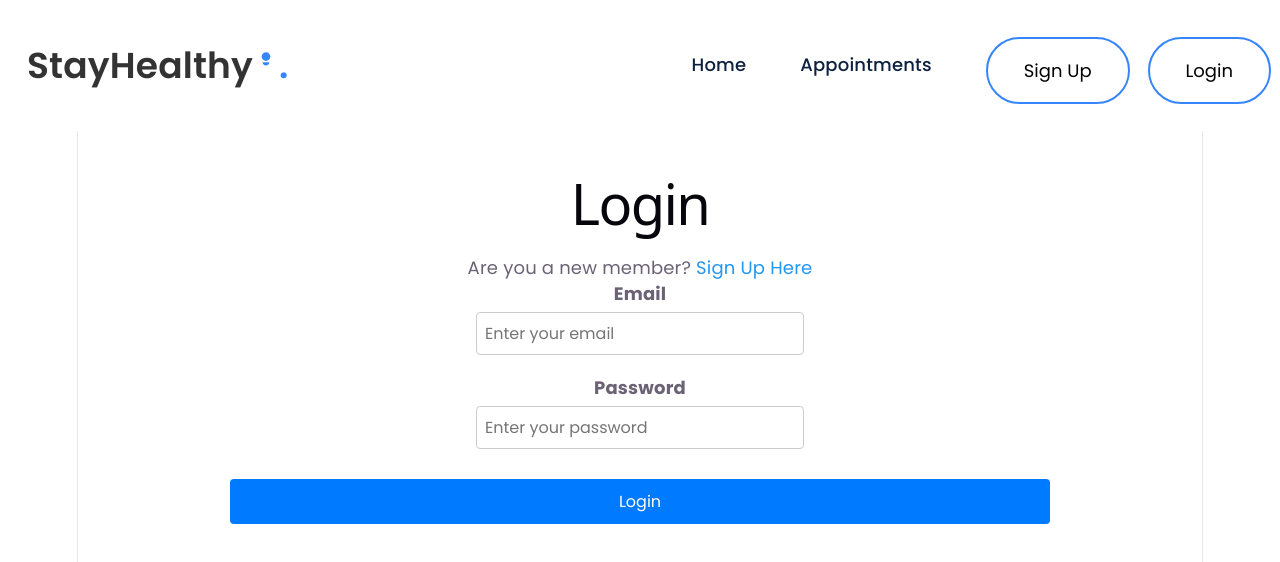
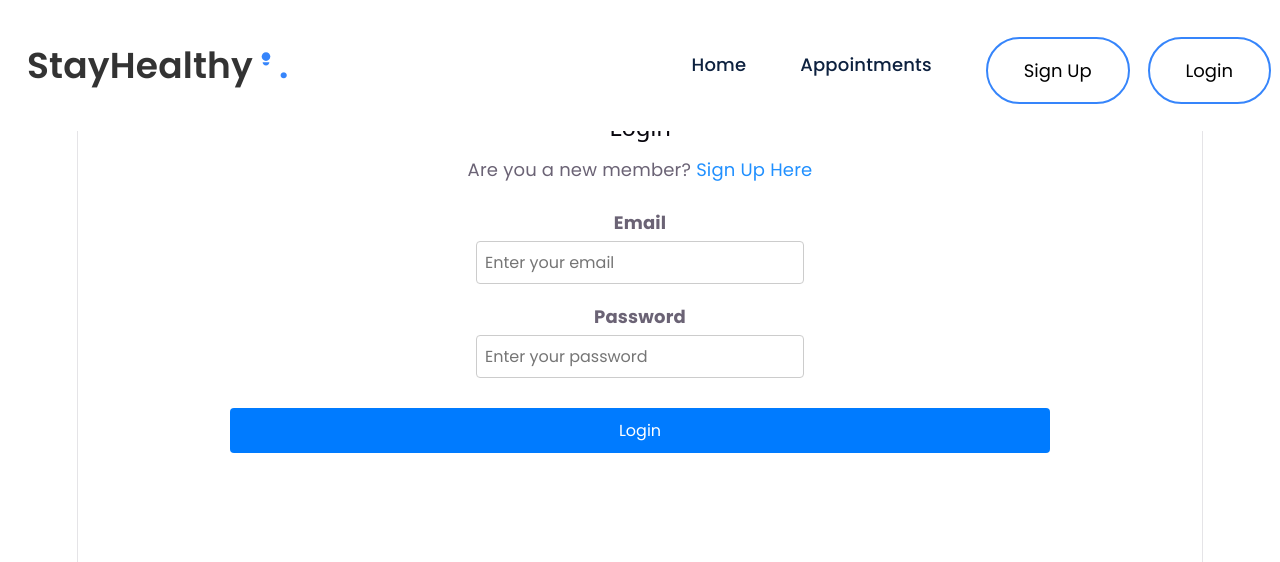
Before and after one commit to gafs-codex/med_appt, a React (Vite) app: page /login in a window 1280 px wide. Shown: the top 562 px of the page. Built offline with nearby package versions, Linux system fonts and the light colour scheme; no server answers.

Commit message:
feat: complete login component functionality and plug in password form element

```diff
--- a/src/components/Login/Login.jsx
+++ b/src/components/Login/Login.jsx
@@ -1,66 +1,122 @@
-import React, { useState } from 'react';
-import './Login.css';
+// Following code has been commented with appropriate comments for your reference.
+import React, { useState, useEffect } from 'react';
+// Apply CSS according to your design theme or the CSS provided in week 2 lab 2
+import { Link, useNavigate } from 'react-router-dom';
+import { API_URL } from '../../config';
 
-function Login() {
-    const [formData, setFormData] = useState({
-        email: '',
-        password: ''
+const Login = () => {
+
+  // State variables for email and password
+  const [password, setPassword] = useState("");
+  const [email, setEmail] = useState('');
+
+  // Get navigation function from react-router-dom
+  const navigate = useNavigate();
+
+  // Check if user is already authenticated, then redirect to home page
+  useEffect(() => {
+    if (sessionStorage.getItem("auth-token")) {
+      navigate("/");
+    }
+  }, [navigate]);
+
+  // Function to handle login form submission
+  const login = async (e) => {
+    e.preventDefault();
+    // Send a POST request to the login API endpoint
+    const res = await fetch(`${API_URL}/api/auth/login`, {
+      method: "POST",
+      headers: {
+        "Content-Type": "application/json",
+      },
+      body: JSON.stringify({
+        email: email,
+        password: password,
+      }),
     });
-    const [errors, setErrors] = useState({});
 
-    const handleChange = (e) => {
-        setFormData({ ...formData, [e.target.name]: e.target.value });
-    };
+    // Parse the response JSON
+    const json = await res.json();
+    if (json.authtoken) {
+      // If authentication token is received, store it in session storage
+      sessionStorage.setItem('auth-token', json.authtoken);
+      sessionStorage.setItem('email', email);
 
-    const validateForm = () => {
-        let formErrors = {};
-        const emailRegex = /^[^\s@]+@[^\s@]+\.[^\s@]+$/;
-
-        if (!formData.email) {
-            formErrors.email = "Email is required";
-        } else if (!emailRegex.test(formData.email)) {
-            formErrors.email = "Invalid email format";
+      // Redirect to home page and reload the window
+      navigate('/');
+      window.location.reload();
+    } else {
+      // Handle errors if authentication fails
+      if (json.errors) {
+        for (const error of json.errors) {
+          alert(error.msg);
         }
-
-        if (!formData.password) {
-            formErrors.password = "Password is required";
+      } else {
+        alert(json.error);
       }
-
-        setErrors(formErrors);
-        return Object.keys(formErrors).length === 0;
-    };
-
-    const handleSubmit = (e) => {
-        e.preventDefault();
-        if (validateForm()) {
-            console.log("Login Form Submitted Successfully", formData);
-            // Authentication endpoint connection goes here
     }
   };
 
   return (
-        <div className="container">
+    <div>
+      <div className="container" style={{ marginTop: '5%' }}>
         <div className="login-grid">
           <div className="login-text">
-                    <h1>Login</h1>
-                    <p>Are you a new member? <a href="/signup" style={{ color: '#2196f3' }}> Sign Up Here</a></p>
+            <h2>Login</h2>
           </div>
-                <form onSubmit={handleSubmit} className="login-form">
+          <div className="login-text">
+            Are you a new member?
+            <span>
+              <Link to="/signup" style={{ color: '#2190FF', marginLeft: '5px' }}>
+                Sign Up Here
+              </Link>
+            </span>
+          </div>
+          <br />
+          <div className="login-form">
+            <form onSubmit={login}>
               <div className="form-group">
                 <label htmlFor="email">Email</label>
-                        <input type="email" name="email" id="email" value={formData.email} onChange={handleChange} className="form-control" placeholder="Enter your email" />
-                        {errors.email && <span className="error-text">{errors.email}</span>}
+                <input
+                  value={email}
+                  onChange={(e) => setEmail(e.target.value)}
+                  type="email"
+                  name="email"
+                  id="email"
+                  className="form-control"
+                  placeholder="Enter your email"
+                  aria-describedby="helpId"
+                  required
+                />
               </div>
+
+              {/* Added Password input group layout block here */}
               <div className="form-group">
                 <label htmlFor="password">Password</label>
-                        <input type="password" name="password" id="password" value={formData.password} onChange={handleChange} className="form-control" placeholder="Enter your password" />
-                        {errors.password && <span className="error-text">{errors.password}</span>}
+                <input
+                  value={password}
+                  onChange={(e) => setPassword(e.target.value)}
+                  type="password"
+                  name="password"
+                  id="password"
+                  className="form-control"
+                  placeholder="Enter your password"
+                  aria-describedby="helpId"
+                  required
+                />
               </div>
-                    <button type="submit" className="btn btn-primary">Login</button>
+
+              <div className="btn-group" style={{ marginTop: '15px' }}>
+                <button type="submit" className="btn btn-primary mb-2 mr-1 waves-effect waves-light">
+                  Login
+                </button>
+              </div>
             </form>
           </div>
         </div>
-    );
+      </div>
+    </div>
+  )
 }
 
 export default Login;
```
Lines whose indentation alone changed are shown as unchanged.
